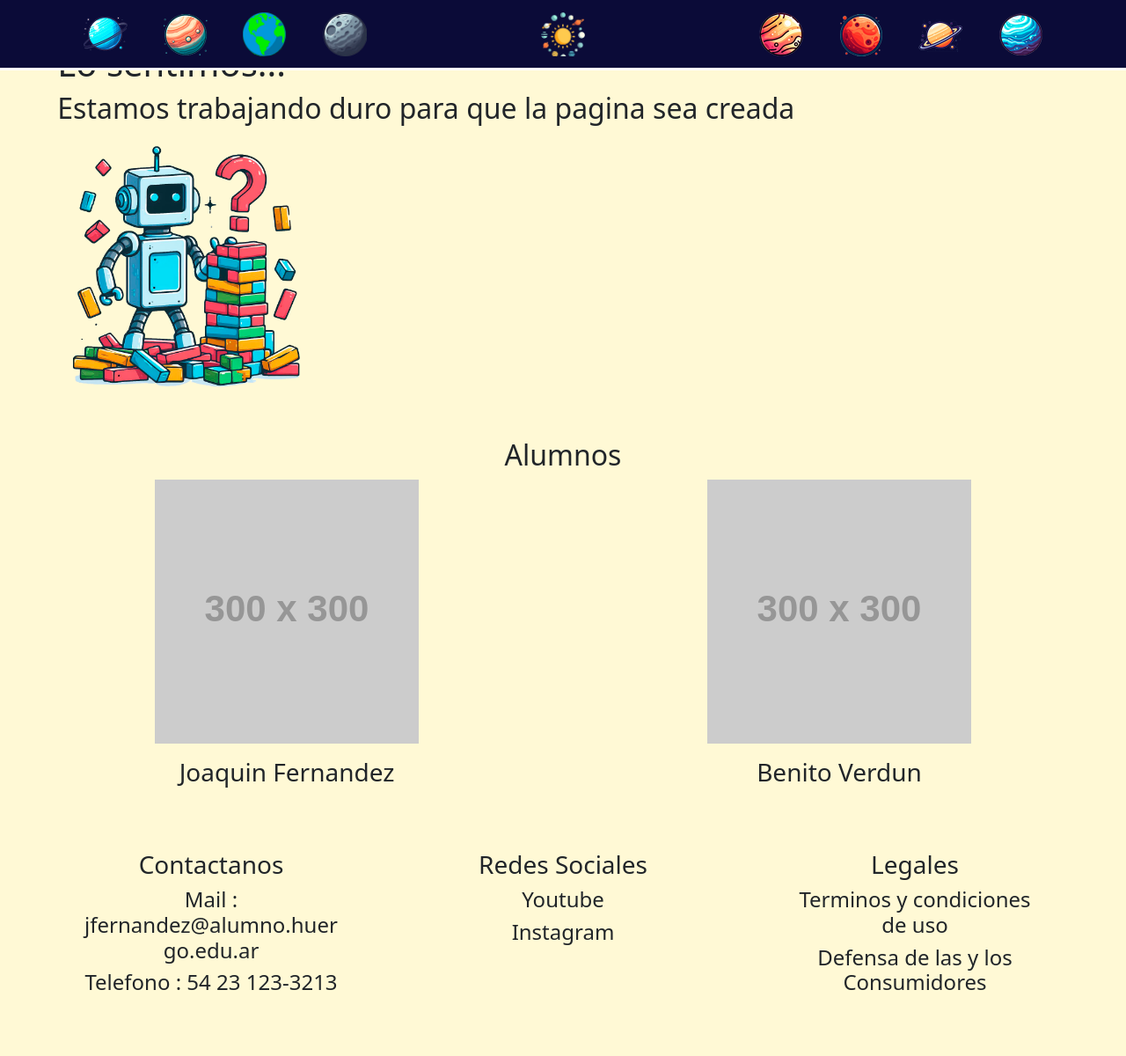
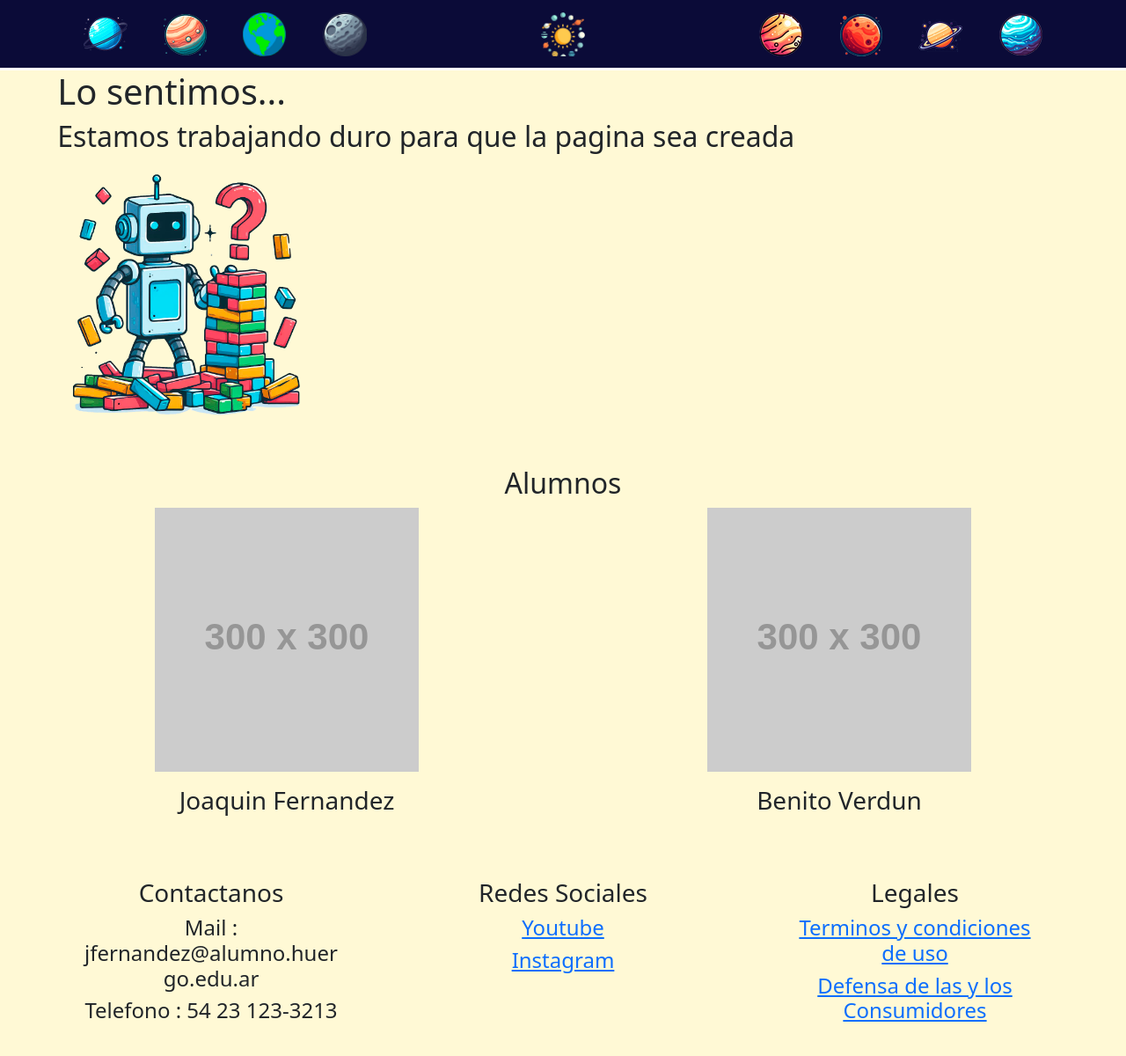
Before and after one commit to gazoil2/Pagina-miraglia, a plain HTML site: page paginas/error.html in a window 1280 px wide. Shown: the whole page at 88% size. Drawn offline with nearby package versions, Linux system fonts and the light colour scheme; placeholder pictures from the web are drawn by us.

Commit message:
adoquin caca en el cerebor

```diff
--- a/estilos/styles.css
+++ b/estilos/styles.css
@@ -147,8 +147,10 @@
 
 .bg-main {background-color: #0B0B38;}
 .bg-neptuno {background-color: #0B0B38;}
-.bg-marte {background-color: var(--color-header-marte);}
-
+.bg-marte {background-color: var(--color-header-marte); }
+.bg-marte nav {
+    border-color: black;
+}
 
 /*     HEADER STYLE     */
 
@@ -687,7 +689,7 @@ article li {
 }
 
 .first-seccion {
-    margin-top: 100px !important;
+    margin-top: 80px !important;
 }
 
 .hierro {
--- a/paginas/error.html
+++ b/paginas/error.html
@@ -115,7 +115,7 @@
     <main class="error">
 
 
-        <section class="col-md-11 container-fluid mt-5">
+        <section class="col-md-11 container-fluid mt-5 first-seccion">
             <h1>Lo sentimos...</h1>
             <h2>Estamos trabajando duro para que la pagina sea creada</h2>
             <img src="/imagenes/error.png"  alt="Robot jugando con unas piezas de jenga de colores con un signo de pregunta flotando arriba de su cabeza estilo caricatura" width="300" height="300">
@@ -147,14 +147,14 @@
                     <h4>Telefono : 54 23 123-3213</h4>
                 </article>
                 <article class="col-md-3 text-center mt-3">
-                    <h3 >Redes Sociales</h3>
-                    <h4>Youtube</h4>
-                    <h4>Instagram</h4>
+                    <h3>Redes Sociales</h3>
+                    <h4><a href="https://www.youtube.com/" target="_blank"  rel="noopener" >Youtube</a></h4>
+                    <h4><a href="https://www.instagram.com/" target="_blank" rel="noopener">Instagram</a></h4>
                 </article>
                 <article class="col-md-3 text-center mt-3">
                     <h3 >Legales</h3>
-                    <h4>Terminos y condiciones de uso</h4>
-                    <h4>Defensa de las y los Consumidores</h4>
+                    <h4><a href="https://es.wikipedia.org/wiki/T%C3%A9rminos_y_condiciones_de_uso" target="_blank" rel="noopener">Terminos y condiciones de uso</a></h4>
+                    <h4><a href="https://www.argentina.gob.ar/economia/comercio/defensadelconsumidor" target="_blank" rel="noopener">Defensa de las y los Consumidores</a></h4>
                 </article>
             </div>
 
```
